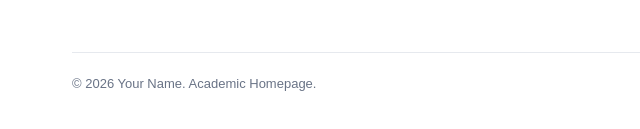
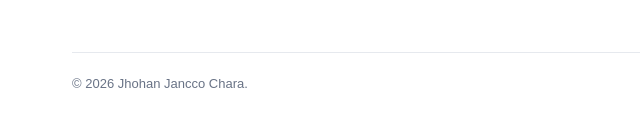
Before and after one commit to JhohanJC/JhohanJC.github.io, a plain HTML site: page index.html in a window 1280 px wide. Shown: the part 951-1080 px from the top of the page, 171-811 px from the left. Drawn offline with Linux system fonts and the light colour scheme.

Commit message:
Update 1

```diff
--- a/index.html
+++ b/index.html
@@ -4,7 +4,7 @@
 <head>
     <meta charset="UTF-8">
     <meta name="viewport" content="width=device-width, initial-scale=1.0">
-    <title>Your Name | Reinforcement Learning Researcher</title>
+    <title>Jhohan Jancco Chara | Reinforcement Learning Researcher</title>
 
     <style>
         :root {
@@ -178,7 +178,7 @@
 </main>
 
 <footer>
-    © 2026 Your Name. Academic Homepage.
+    © 2026 Jhohan Jancco Chara.
 </footer>
 
 </body>
```
